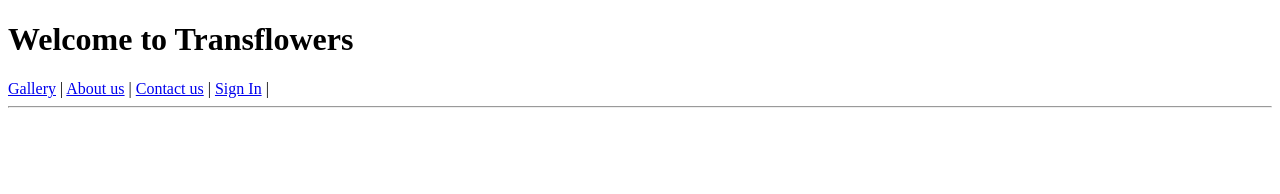
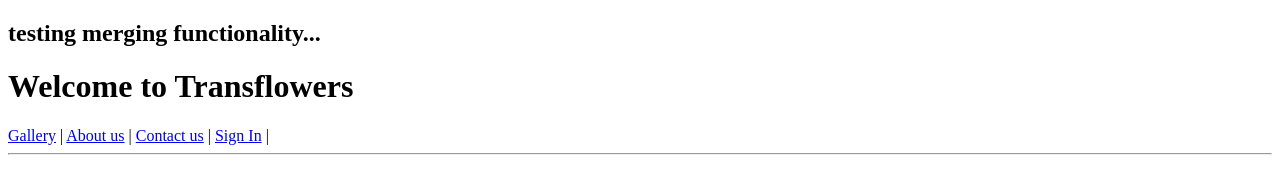
Before and after one commit to Pratap123singh/tflstore_push, a website: page public/contact.html in a window 1280 px wide. Drawn offline with Linux system fonts and the light colour scheme.

Commit message:
commit merge

```diff
--- a/public/contact.html
+++ b/public/contact.html
@@ -2,6 +2,7 @@
 <html>
     <head>
         <title>Transflower Store</title>
+        <h2>testing merging functionality...</h2>
         <link rel="stylesheet" href="styles/style.css"/>
         <script src="scripts/app.js"></script>
     </head>
```
